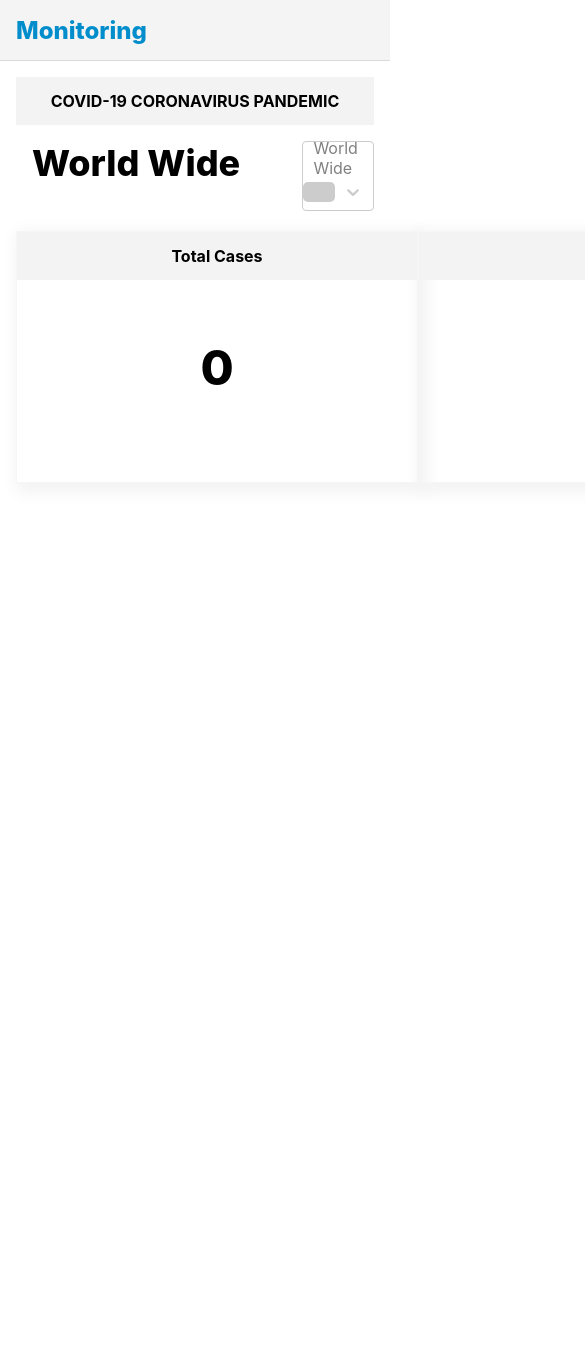
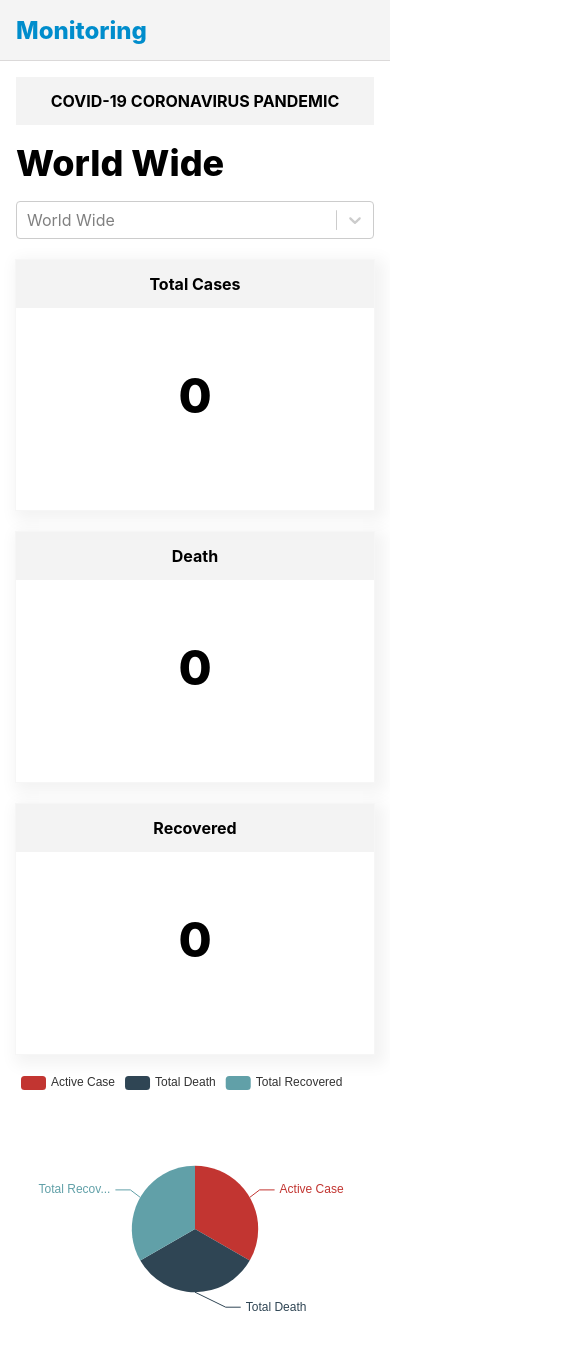
Before and after one commit to shivamsky8/Monitoring, a React (Create React App) app: page / in a window 390 px wide. Shown: the top 1350 px of the page, 585 px wide, since content can reach past the window. Before the commit the page ends 999 px from the top, so only its background shows below. Built offline with nearby package versions, Linux system fonts and the light colour scheme; no server answers.

Commit message:
Made css for mobile

```diff
--- a/package.json
+++ b/package.json
@@ -22,7 +22,7 @@
     "react-select": "^3.1.0"
   },
   "scripts": {
-    "start": "node server.js",
+    "start": "react-scripts start",
     "build": "react-scripts build",
     "test": "react-scripts test",
     "eject": "react-scripts eject"
--- a/public/index.html
+++ b/public/index.html
@@ -3,7 +3,7 @@
   <head>
     <meta charset="utf-8" />
     <link rel="icon" href="%PUBLIC_URL%/favicon.ico" />
-    <meta name="viewport" content="width=device-width, initial-scale=1" />
+    <meta name="viewport" content="width=device-width" />
     <meta name="theme-color" content="#000000" />
     <meta
       name="description"
--- a/src/route/Home/Home.css
+++ b/src/route/Home/Home.css
@@ -1,6 +1,7 @@
 .home-wrapper {
   padding: 16px;
 }
+
 .cases-section {
   display: grid;
   grid-template-columns: auto auto auto;
@@ -19,7 +20,8 @@
 .name-section span {
   font-size: 36px;
   /* background-color: #f3f3f3; */
-  padding: 0 16px;
+  /* padding: 0 16px; */
+  padding-bottom: 16px;
   font-weight: 800;
   border-radius: 5px;
 }
@@ -63,3 +65,28 @@
     transform: rotate(360deg);
   }
 }
+
+/* Small Devices, Tablets */
+/* @media only screen and (min-width: 768px) {
+  .cases-section {
+    display: grid;
+    grid-template-columns: auto auto;
+    justify-items: center;
+  }
+} */
+
+@media only screen and (min-width: 0px) and (max-width: 480px) {
+  .cases-section {
+    grid-template-columns: auto;
+  }
+  .name-section {
+    flex-direction: column;
+  }
+  .name-section .home-select {
+    width: 100%;
+  }
+}
+
+/* Medium Devices, Desktops */
+/* @media only screen and (min-width: 992px) {
+} */
--- a/src/shared/InfoBox/Infobox.css
+++ b/src/shared/InfoBox/Infobox.css
@@ -2,7 +2,7 @@
   -webkit-box-shadow: 5px 5px 15px 5px #f3f3f3;
   box-shadow: 5px 5px 15px 5px #f3f3f3;
   height: 250px;
-  width: 400px;
+  width: 92%;
   margin-top: 20px;
   border: 1px solid #f6f6f6;
 }
@@ -32,3 +32,9 @@
   font-weight: 800;
   font-size: 48px;
 }
+
+@media only screen and (min-width: 0px) and (max-width: 480px) {
+  .infobox-wrapper {
+    width: 100%;
+  }
+}
--- a/src/shared/PieChart/PieChart.css
+++ b/src/shared/PieChart/PieChart.css
@@ -0,0 +1,4 @@
+.echart-style {
+  /* height: 00px; */
+  padding-top: 16px;
+}
--- a/src/shared/PieChart/PieChart.jsx
+++ b/src/shared/PieChart/PieChart.jsx
@@ -3,34 +3,46 @@
 import "./PieChart.css";
 
 export default class PieChart extends React.Component {
+  state = {
+    radius: "70%"
+  };
+  componentDidMount() {
+    if (window.innerWidth < 480) {
+      this.setState({ radius: "40%" });
+    }
+  }
+
   getOption = () => ({
     tooltip: {
       trigger: "item",
       formatter: "{a} <br/>{b} : {c} ({d}%)"
     },
+    legend: {
+      orient: "horizontal",
+      left: "left",
+      data: ["Active Case", "Total Death", "Total Recovered"]
+    },
     series: [
       {
         name: "Covid-19",
         type: "pie",
-        radius: "75%",
+        radius: this.state.radius,
         center: ["50%", "50%"],
         label: {
-          fontSize: 20
+          fontSize: 12
         },
         data: [
           {
             value: this.props.active ? this.props.active : 0,
-            name: `Active Case ${this.props.active ? this.props.active : 0}`
+            name: "Active Case"
           },
           {
             value: this.props.death ? this.props.death : 0,
-            name: `Total Death ${this.props.death ? this.props.death : 0}`
+            name: "Total Death"
           },
           {
             value: this.props.recover ? this.props.recover : 0,
-            name: `Total Recovered ${
-              this.props.recover ? this.props.recover : 0
-            }`
+            name: "Total Recovered"
           }
         ],
         itemStyle: {
@@ -46,7 +58,11 @@
   render() {
     return (
       <>
-        <ReactEcharts option={this.getOption()} style={{ height: 500 }} />
+        <ReactEcharts
+          option={this.getOption()}
+          // style={{ height: 500 }}
+          className="echart-style"
+        />
       </>
     );
   }
```
